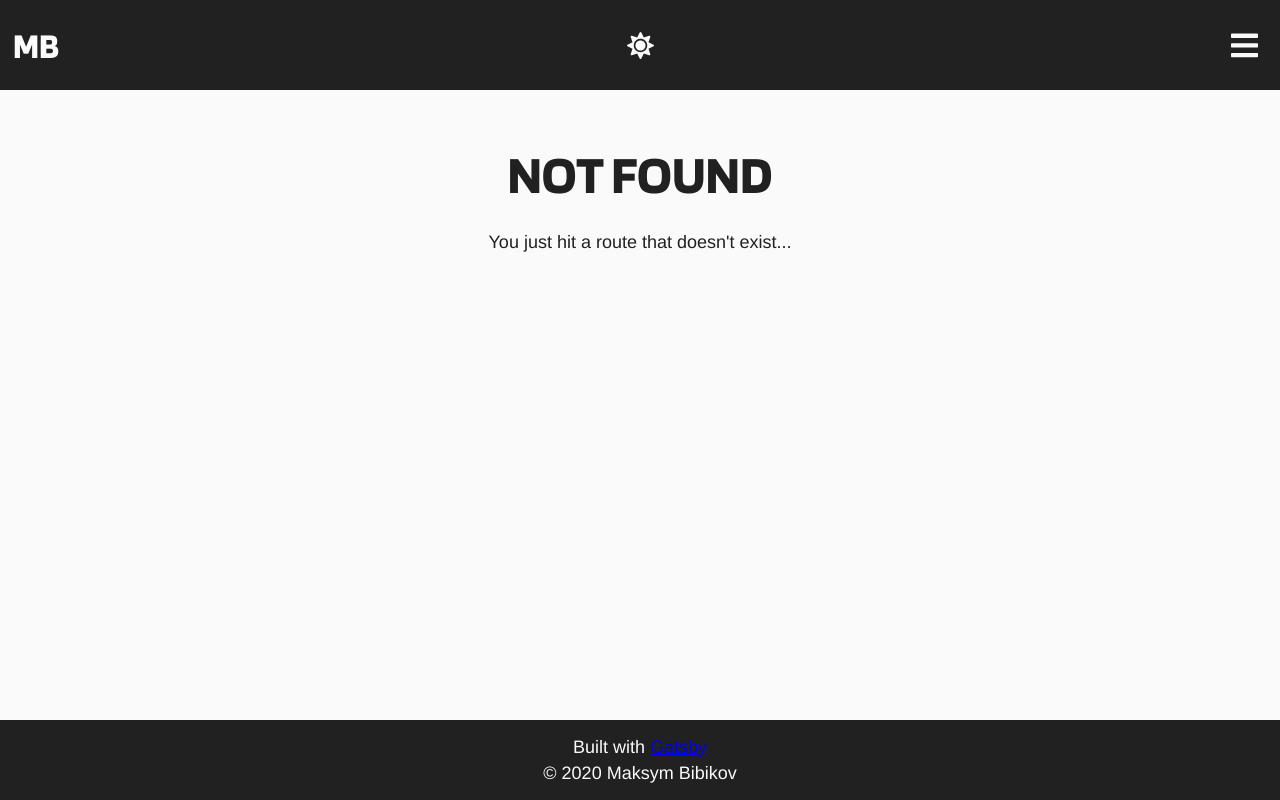
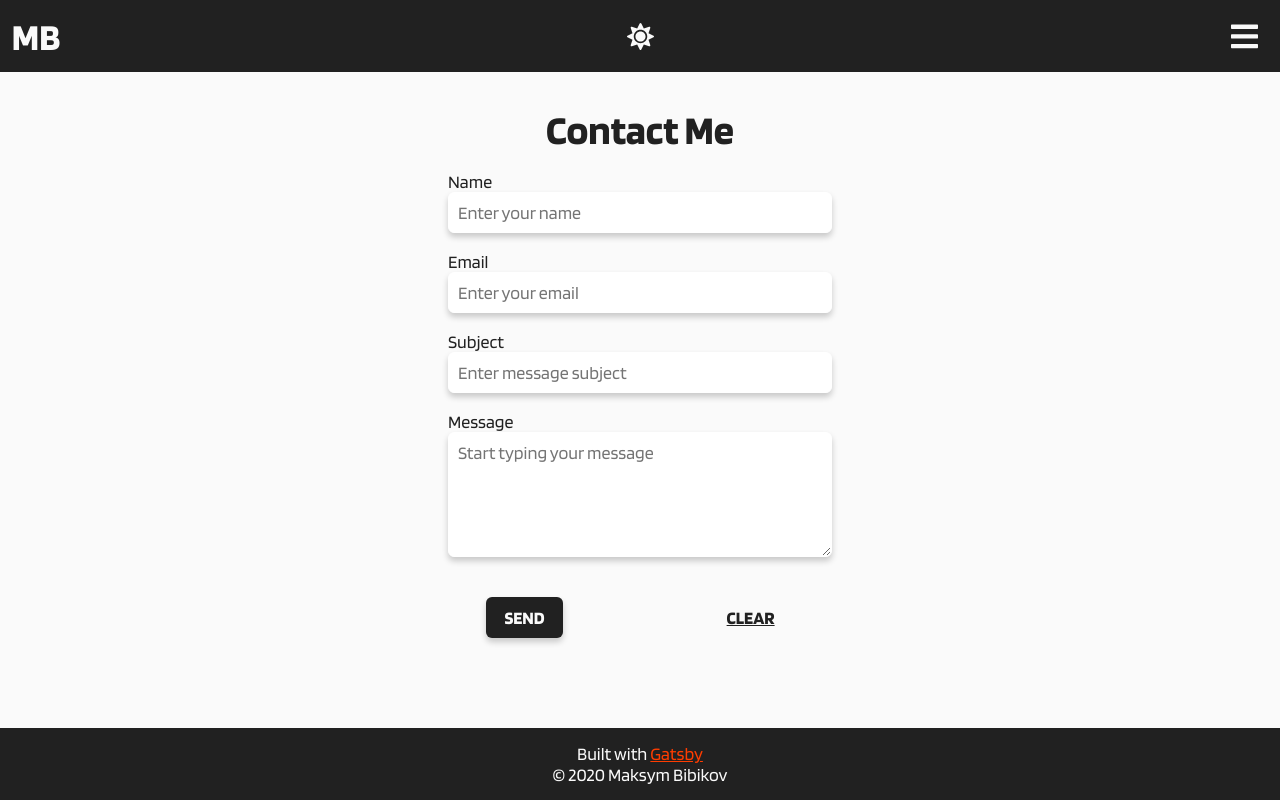
Before and after one commit to maxbibikov/maxbibikov.com, a Gatsby site: page /contact in a window 1280 px wide. Before the commit this address had no page. Built offline with nearby package versions, Linux system fonts and the light colour scheme; Gatsby itself is replaced by a stand-in of ours.

Commit message:
✨ add contact form and button

```diff
--- a/src/components/Bio.js
+++ b/src/components/Bio.js
@@ -6,6 +6,7 @@ const BioContainer = styled.section`
   display: flex;
   flex-direction: column;
   align-items: center;
+  padding: 2em 0;
 `;
 
 const Avatar = styled.div`
--- /dev/null
+++ b/src/components/Button.js
@@ -0,0 +1,68 @@
+import React from "react";
+import styled from "styled-components";
+
+const PrimaryBtn = styled.button`
+  display: flex;
+  justify-content: center;
+  align-items: center;
+  padding: 0.5em 1em;
+  border: none;
+  border-radius: 6px;
+  color: ${({ theme }) => theme.text_contrast};
+  background-color: ${({ theme }) => theme.bg_contrast};
+  box-shadow: 0 4px 6px hsla(0, 0%, 0%, 0.2);
+  text-transform: uppercase;
+  cursor: pointer;
+  font-family: "Blinker-Bold";
+  transition: all 0.3s linear;
+  &:hover {
+    transform: scale(1.05);
+  }
+  &:active {
+    transform: scale(1);
+    color: ${({ theme }) => theme.bg_accent};
+  }
+`;
+
+const SecondaryBtn = styled.button`
+  display: flex;
+  justify-content: center;
+  align-items: center;
+  border: 1px solid ${({ theme }) => theme.bg_color};
+  border-radius: 6px;
+  text-transform: uppercase;
+  text-decoration: underline;
+  font-family: "Blinker-Bold";
+  cursor: pointer;
+  background: none;
+  color: ${({ theme }) => theme.text_color};
+  transition: border 0.3s linear;
+  padding: 0.5em 1em;
+  &:hover {
+    border: 1px solid ${({ theme }) => theme.bg_contrast};
+  }
+  &:active {
+    color: ${({ theme }) => theme.text_accent};
+  }
+`;
+
+export const Button = ({ type, styleType, children, ...props }) => {
+  if (styleType === "secondary") {
+    return (
+      <SecondaryBtn type={type} {...props}>
+        {children}
+      </SecondaryBtn>
+    );
+  }
+
+  return (
+    <PrimaryBtn type={type} {...props}>
+      {children}
+    </PrimaryBtn>
+  );
+};
+
+Button.defaultProps = {
+  type: "button",
+  styleType: "primary",
+};
--- /dev/null
+++ b/src/components/ContactForm.js
@@ -0,0 +1,147 @@
+import React from "react";
+import styled from "styled-components";
+
+// Components
+import { Button } from "./Button";
+
+const ContactFormContainer = styled.form`
+  display: flex;
+  flex-direction: column;
+  align-items: center;
+  padding: 2em 0;
+  width: 80%;
+
+  @media only screen and (min-width: 600px) {
+    width: 50%;
+  }
+  @media only screen and (min-width: 900px) {
+    width: 30%;
+  }
+`;
+
+const Title = styled.h1`
+  margin: 0;
+`;
+
+const Row = styled.div`
+  margin-top: 1em;
+  width: 100%;
+`;
+
+const Input = styled.input`
+  border: 1px solid #fff;
+  border-radius: 6px;
+  box-shadow: 0 4px 6px hsla(0, 0%, 0%, 0.2);
+  padding: 0.5em;
+  width: 100%;
+  font-weight: normal;
+  &:focus {
+    border-color: ${({ theme }) => theme.bg_accent};
+  }
+`;
+
+const Label = styled.label`
+  display: block;
+  &:focus-within {
+    font-weight: bold;
+    color: ${({ theme }) => theme.text_accent};
+  }
+`;
+
+const Textarea = styled.textarea`
+  width: 100%;
+  border: 1px solid #fff;
+  border-radius: 6px;
+  box-shadow: 0 4px 6px hsla(0, 0%, 0%, 0.2);
+  resize: vertical;
+  padding: 0.5em;
+  font-weight: normal;
+
+  &:focus {
+    border-color: ${({ theme }) => theme.text_accent};;
+  }
+`;
+
+const Controlls = styled.section`
+  display: flex;
+  justify-content: space-between;
+  width: 80%;
+  margin-top: 2em;
+`;
+
+export const ContactForm = () => {
+  return (
+    <ContactFormContainer
+      method="POST"
+      name="contact"
+      action="/success"
+      data-netlify="true"
+      data-netlify-honeypot="bot-field"
+    >
+      <Title>Contact Me</Title>
+      <Row>
+        <Label>
+          Name
+          <Input
+            type="text"
+            name="name"
+            id="name"
+            placeholder="Enter your name"
+            maxLength={60}
+            required
+          />
+        </Label>
+      </Row>
+      <Row>
+        <Label>
+          Email
+          <Input
+            type="email"
+            name="email"
+            id="email"
+            placeholder="Enter your email"
+            maxLength={80}
+            required
+          />
+        </Label>
+      </Row>
+      <Row>
+        <Label>
+          Subject
+          <Input
+            type="text"
+            name="subject"
+            id="subject"
+            placeholder="Enter message subject"
+            maxLength={80}
+            required
+          />
+        </Label>
+      </Row>
+      <Row>
+        <Label>
+          Message
+          <Textarea
+            name="message"
+            id="message"
+            rows="5"
+            placeholder="Start typing your message"
+            maxLength={1000}
+            required
+          />
+        </Label>
+      </Row>
+
+      {/* For hidden fields for netlify forms */}
+      <input type="hidden" name="bot-field" />
+      <input type="hidden" name="form-name" value="contact" />
+
+      <Controlls>
+        <Button type="submit">Send</Button>
+        <Button type="reset" styleType="secondary">
+          Clear
+        </Button>
+      </Controlls>
+    </ContactFormContainer>
+  );
+};
--- a/src/components/Footer.js
+++ b/src/components/Footer.js
@@ -2,9 +2,8 @@ import React from "react";
 import styled from "styled-components";
 
 const FooterContainer = styled.footer`
-  position: absolute;
-  bottom: 0;
-  height: 10vh;
+  position: static;
+  height: 4em;
   display: flex;
   flex-direction: column;
   justify-content: center;
--- a/src/components/Header.js
+++ b/src/components/Header.js
@@ -12,7 +12,7 @@ const HeaderContainer = styled.header`
   align-items: center;
   background-color: ${({ theme }) => theme.bg_contrast};
   color: ${({ theme }) => theme.text_contrast};
-  height: 5em;
+  height: 4em;
 `;
 
 const Logo = styled(props => <Link {...props} />)`
@@ -27,9 +27,9 @@ const Logo = styled(props => <Link {...props} />)`
   color: ${({ theme }) => theme.text_contrast};
   font-size: 2rem;
   transition: transform 0.3s linear;
-  transition: color 0.5s ease;
   &:hover {
     transform: scale(1.05);
+    color: ${({ theme }) => theme.text_contrast};
   }
   &:visited {
     color: ${({ theme }) => theme.text_contrast};
@@ -46,6 +46,7 @@ const ThemeBtn = styled.button`
   background-color: ${({ theme }) => theme.bg_contrast};
   color: ${({ theme }) => theme.text_contrast};
   transition: color 1s;
+  cursor: pointer;
   & svg {
     width: 1.5em;
   }
--- a/src/components/Layout/index.js
+++ b/src/components/Layout/index.js
@@ -16,28 +16,41 @@ import "./layout.css";
 
 const defaultTheme = {
   text_color: "#212121",
+  text_bright: "#484848",
   text_contrast: "#fafafa",
+  text_accent: "#ff3d00",
+  text_accent_bright: "#ff6e40",
   bg_color: "#fafafa",
   bg_contrast: "#212121",
+  bg_accent: "#ff3d00",
 };
 const darkTheme = {
   text_color: "#fafafa",
   text_contrast: "#212121",
+  text_accent: "#ff3d00",
+  text_accent_bright: "#ff6e40",
   bg_color: "#212121",
   bg_contrast: "#fafafa",
+  bg_accent: "#ff3d00",
 };
 
 const GlobalStyle = createGlobalStyle`
-  html,body{
+  html,body {
     color: ${({ theme }) => theme.text_color};
     background: ${({ theme }) => theme.bg_color};
     transition: background-color 0.5s, color 0.5s ease;
-    font-size: 18px;
   }
-
-  h1 {
-    font-family: "Blinker-Bold";
-    font-size: 3rem;
+  a {
+    color: ${({ theme }) => theme.text_accent}
+  }
+  a:visited {
+    color: "#ff9100";
+  }
+  a:hover {
+    color: ${({ theme }) => theme.text_accent_bright}
+  }
+  h1, h2, h3, h4, h5, h6 {
+    margin-bottom: 0.5em;
   }
 `;
 
@@ -51,8 +64,8 @@ const MainContainer = styled.main`
   display: flex;
   align-items: center;
   flex-direction: column;
-  padding-top: 3em;
-  height: 80vh;
+  min-height: calc(100vh - 8em); /* 8em = 4em header + 4 em footer heights */
+  height: 100%;
 `;
 
 const Layout = ({ children }) => {
--- a/src/components/Layout/layout.css
+++ b/src/components/Layout/layout.css
@@ -1,7 +1,9 @@
 @import "../../css/typography.css";
 
 html {
-  font-family: 'Blinker-Regular', sans-serif;
+  font: 18px "Blinker-Regular";
+  box-sizing: border-box;
+  overflow-y: scroll;
   -ms-text-size-adjust: 100%;
   -webkit-text-size-adjust: 100%;
 }
@@ -49,9 +51,6 @@ a:active,
 a:hover {
   outline-width: 0;
 }
-a:visited {
-  color: #c6c6d6;
-}
 abbr[title] {
   border-bottom: none;
   text-decoration: underline;
@@ -64,10 +63,6 @@ strong {
 }
 dfn {
   font-style: italic;
-}
-h1 {
-  font-size: 2em;
-  margin: 0.67em 0;
 }
 mark {
   background-color: #ff0;
@@ -189,11 +184,6 @@ textarea {
   -webkit-appearance: button;
   font: inherit;
 }
-html {
-  font: 112.5%/1.45em georgia, serif;
-  box-sizing: border-box;
-  overflow-y: scroll;
-}
 * {
   box-sizing: inherit;
 }
@@ -205,7 +195,7 @@ html {
 }
 body {
   color: #212121;
-  font-family: Blinker, Helvetica, sans-serif;
+  font-family: "Blinker-Regular", Helvetica, sans-serif;
   font-weight: normal;
   word-wrap: break-word;
   font-kerning: normal;
@@ -223,7 +213,7 @@ img {
   padding-left: 0;
   padding-right: 0;
   padding-top: 0;
-  margin-bottom: 1.45rem;
+  margin-bottom: 0;
 }
 h1 {
   margin-left: 0;
@@ -233,10 +223,11 @@ h1 {
   padding-left: 0;
   padding-right: 0;
   padding-top: 0;
-  margin-bottom: 1.45rem;
+  margin-bottom: 0;
   color: inherit;
-  font-family: -apple-system, BlinkMacSystemFont, Segoe UI, Roboto, Oxygen,
-    Ubuntu, Cantarell, Fira Sans, Droid Sans, Helvetica Neue, sans-serif;
+  font-family: "Blinker-Bold", -apple-system, BlinkMacSystemFont, Segoe UI,
+    Roboto, Oxygen, Ubuntu, Cantarell, Fira Sans, Droid Sans, Helvetica Neue,
+    sans-serif;
   font-weight: bold;
   text-rendering: optimizeLegibility;
   font-size: 2.25rem;
@@ -250,10 +241,11 @@ h2 {
   padding-left: 0;
   padding-right: 0;
   padding-top: 0;
-  margin-bottom: 1.45rem;
+  margin-bottom: 0;
   color: inherit;
-  font-family: -apple-system, BlinkMacSystemFont, Segoe UI, Roboto, Oxygen,
-    Ubuntu, Cantarell, Fira Sans, Droid Sans, Helvetica Neue, sans-serif;
+  font-family: "Blinker-Bold", -apple-system, BlinkMacSystemFont, Segoe UI,
+    Roboto, Oxygen, Ubuntu, Cantarell, Fira Sans, Droid Sans, Helvetica Neue,
+    sans-serif;
   font-weight: bold;
   text-rendering: optimizeLegibility;
   font-size: 1.62671rem;
@@ -267,10 +259,11 @@ h3 {
   padding-left: 0;
   padding-right: 0;
   padding-top: 0;
-  margin-bottom: 1.45rem;
+  margin-bottom: 0;
   color: inherit;
-  font-family: -apple-system, BlinkMacSystemFont, Segoe UI, Roboto, Oxygen,
-    Ubuntu, Cantarell, Fira Sans, Droid Sans, Helvetica Neue, sans-serif;
+  font-family: "Blinker-Bold", -apple-system, BlinkMacSystemFont, Segoe UI,
+    Roboto, Oxygen, Ubuntu, Cantarell, Fira Sans, Droid Sans, Helvetica Neue,
+    sans-serif;
   font-weight: bold;
   text-rendering: optimizeLegibility;
   font-size: 1.38316rem;
@@ -284,10 +277,11 @@ h4 {
   padding-left: 0;
   padding-right: 0;
   padding-top: 0;
-  margin-bottom: 1.45rem;
+  margin-bottom: 0;
   color: inherit;
-  font-family: -apple-system, BlinkMacSystemFont, Segoe UI, Roboto, Oxygen,
-    Ubuntu, Cantarell, Fira Sans, Droid Sans, Helvetica Neue, sans-serif;
+  font-family: "Blinker-Bold", -apple-system, BlinkMacSystemFont, Segoe UI,
+    Roboto, Oxygen, Ubuntu, Cantarell, Fira Sans, Droid Sans, Helvetica Neue,
+    sans-serif;
   font-weight: bold;
   text-rendering: optimizeLegibility;
   font-size: 1rem;
@@ -301,10 +295,11 @@ h5 {
   padding-left: 0;
   padding-right: 0;
   padding-top: 0;
-  margin-bottom: 1.45rem;
+  margin-bottom: 0;
   color: inherit;
-  font-family: -apple-system, BlinkMacSystemFont, Segoe UI, Roboto, Oxygen,
-    Ubuntu, Cantarell, Fira Sans, Droid Sans, Helvetica Neue, sans-serif;
+  font-family: "Blinker-Bold", -apple-system, BlinkMacSystemFont, Segoe UI,
+    Roboto, Oxygen, Ubuntu, Cantarell, Fira Sans, Droid Sans, Helvetica Neue,
+    sans-serif;
   font-weight: bold;
   text-rendering: optimizeLegibility;
   font-size: 0.85028rem;
@@ -318,10 +313,11 @@ h6 {
   padding-left: 0;
   padding-right: 0;
   padding-top: 0;
-  margin-bottom: 1.45rem;
+  margin-bottom: 0;
   color: inherit;
-  font-family: -apple-system, BlinkMacSystemFont, Segoe UI, Roboto, Oxygen,
-    Ubuntu, Cantarell, Fira Sans, Droid Sans, Helvetica Neue, sans-serif;
+  font-family: "Blinker-Bold", -apple-system, BlinkMacSystemFont, Segoe UI,
+    Roboto, Oxygen, Ubuntu, Cantarell, Fira Sans, Droid Sans, Helvetica Neue,
+    sans-serif;
   font-weight: bold;
   text-rendering: optimizeLegibility;
   font-size: 0.78405rem;
--- a/src/components/header.js
+++ b/src/components/header.js
@@ -12,7 +12,7 @@ const HeaderContainer = styled.header`
   align-items: center;
   background-color: ${({ theme }) => theme.bg_contrast};
   color: ${({ theme }) => theme.text_contrast};
-  height: 5em;
+  height: 4em;
 `;
 
 const Logo = styled(props => <Link {...props} />)`
@@ -27,9 +27,9 @@ const Logo = styled(props => <Link {...props} />)`
   color: ${({ theme }) => theme.text_contrast};
   font-size: 2rem;
   transition: transform 0.3s linear;
-  transition: color 0.5s ease;
   &:hover {
     transform: scale(1.05);
+    color: ${({ theme }) => theme.text_contrast};
   }
   &:visited {
     color: ${({ theme }) => theme.text_contrast};
@@ -46,6 +46,7 @@ const ThemeBtn = styled.button`
   background-color: ${({ theme }) => theme.bg_contrast};
   color: ${({ theme }) => theme.text_contrast};
   transition: color 1s;
+  cursor: pointer;
   & svg {
     width: 1.5em;
   }
--- /dev/null
+++ b/src/pages/contact.js
@@ -0,0 +1,15 @@
+import React from "react";
+
+// Components
+import Layout from "../components/Layout";
+import SEO from "../components/SEO";
+import { ContactForm } from "../components/ContactForm";
+
+const ContactPage = () => (
+  <Layout>
+    <SEO title="Contact Me" />
+    <ContactForm />
+  </Layout>
+);
+
+export default ContactPage;
--- a/src/pages/index.js
+++ b/src/pages/index.js
@@ -1,13 +1,18 @@
 import React from "react";
+import { navigate } from "gatsby";
 
 import Layout from "../components/Layout";
 import SEO from "../components/SEO";
 import { Bio } from "../components/Bio";
+import { Button } from "../components/Button";
 
 const IndexPage = () => (
   <Layout>
     <SEO title="Max Bibikov" />
     <Bio />
+    <section>
+      <Button onClick={() => navigate("/contact")}>contact me</Button>
+    </section>
   </Layout>
 );
 
```
Also changed, not shown: src/pages/success.js (added, +29 -0 lines).
